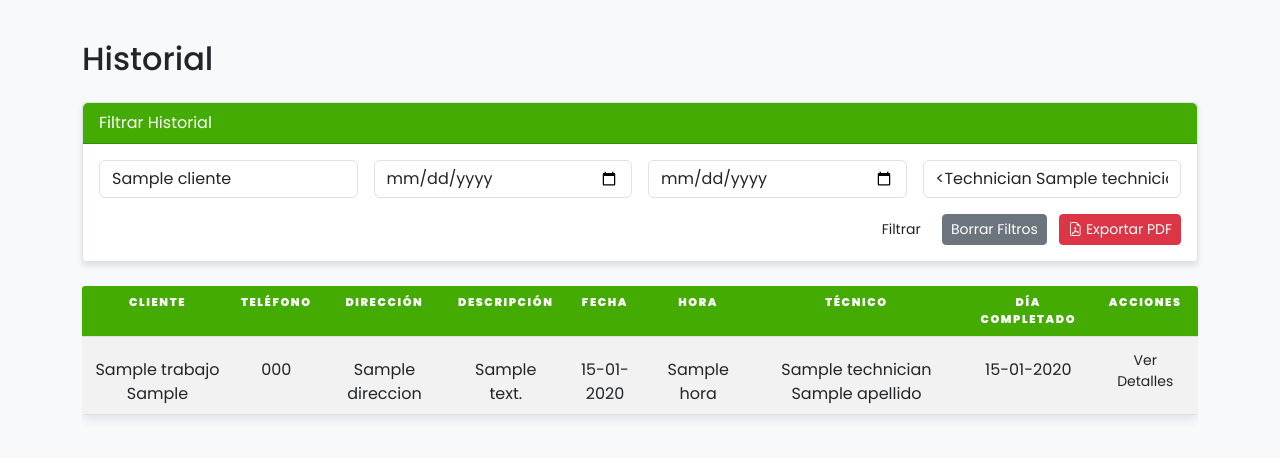
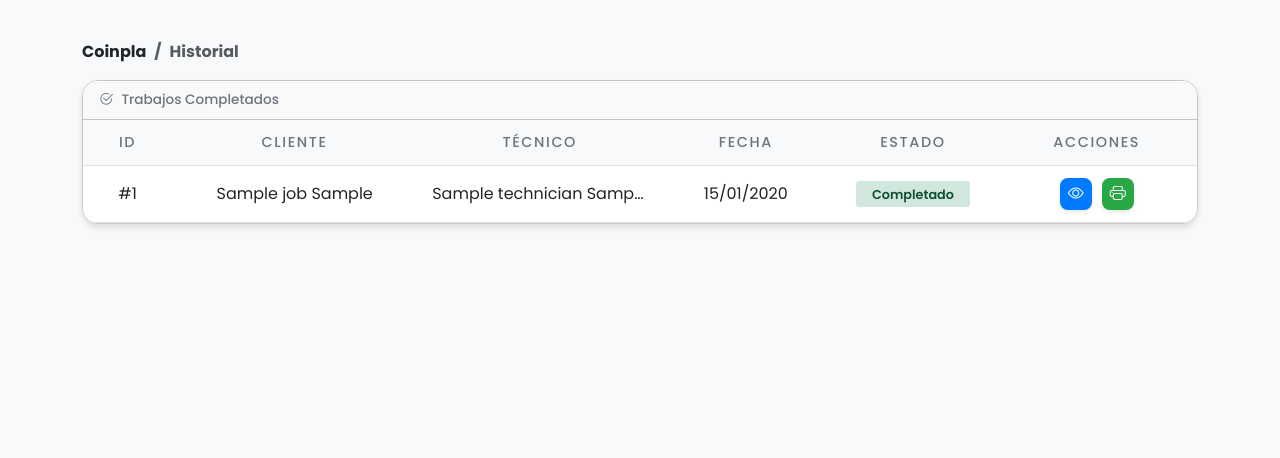
Before and after one commit to iiTzSenn/Coinpla__v1, a Flask app: template app/templates/historial.html in a window 1280 px wide. Shown: the top 458 px of the page. Run offline with Flask 3, Linux system fonts and the light colour scheme; tables that the repository leaves empty hold one stand-in row (values such as "Sample post"); the template is opened without the code that fills it: values that come from a table or form of the project are taken from there, most other values are stand-ins (such as "Sample title", 1, 10 or a date in 2020).

Commit message:
COINPLA (Historial actualizado)

```diff
--- a/app/templates/historial.html
+++ b/app/templates/historial.html
@@ -1,121 +1,273 @@
 {% extends 'base.html' %}
+{% block content %}
+<!-- Estilos personalizados para los botones -->
+<style>
+  .btn-action {
+    border-radius: 8px;
+    transition: all 0.3s ease;
+    width: 32px;
+    height: 32px;
+    display: flex;
+    align-items: center;
+    justify-content: center;
+    margin: 0 2px;
+    box-shadow: 0 2px 4px rgba(0,0,0,0.1);
+    border: none;
+  }
 
-{% block content %}
+  .btn-action:hover {
+    transform: translateY(-2px);
+    box-shadow: 0 4px 8px rgba(0,0,0,0.15);
+  }
+
+  .btn-success.btn-action {
+    background-color: #28a745;
+  }
+  .btn-success.btn-action:hover {
+    background-color: #218838;
+  }
+
+  .btn-danger.btn-action {
+    background-color: #dc3545;
+  }
+  .btn-danger.btn-action:hover {
+    background-color: #c82333;
+  }
+
+  .btn-warning.btn-action {
+    background-color: #ffc107;
+    color: #212529;
+  }
+  .btn-warning.btn-action:hover {
+    background-color: #e0a800;
+  }
+
+  .btn-primary.btn-action {
+    background-color: #007bff;
+  }
+  .btn-primary.btn-action:hover {
+    background-color: #0069d9;
+  }
+
+  .btn-secondary.btn-action {
+    background-color: #6c757d;
+  }
+  .btn-secondary.btn-action:hover {
+    background-color: #5a6268;
+  }
+
+  .btn-action i {
+    font-size: 1rem;
+  }
+
+  .action-buttons-container {
+    display: flex;
+    justify-content: center;
+    align-items: center;
+    gap: 6px;
+  }
+
+  .status {
+    display: inline-block;
+    padding: 5px 10px;
+    border-radius: 50px;
+    font-size: 0.8rem;
+    font-weight: 500;
+    text-align: center;
+    min-width: 100px;
+  }
+
+  .status-completed {
+    background-color: #d1e7dd;
+    color: #0f5132;
+  }
+
+  .status-pending {
+    background-color: #fff3cd;
+    color: #664d03;
+  }
+
+  .status-cancelled {
+    background-color: #f8d7da;
+    color: #842029;
+  }
+
+  .status-inprogress {
+    background-color: #cfe2ff;
+    color: #084298;
+  }
+
+  .custom-table {
+    width: 100%;
+    border-collapse: separate;
+    border-spacing: 0;
+    table-layout: fixed; /* Esto asegura que los anchos definidos se respeten */
+  }
+
+  .custom-table thead th {
+    background-color: #f8f9fa;
+    color: #6c757d;
+    padding: 12px 15px;
+    font-weight: 500;
+    font-size: 0.9rem;
+    text-align: left;
+    border-bottom: 1px solid #dee2e6;
+  }
+
+  .custom-table thead th:nth-child(1) { /* ID */
+    width: 8%;
+    text-align: center;
+  }
+
+  .custom-table thead th:nth-child(2) { /* Cliente */
+    width: 22%;
+    text-align: center;
+  }
+
+  .custom-table thead th:nth-child(3) { /* Técnico */
+    width: 22%;
+    text-align: center;
+  }
+
+  .custom-table thead th:nth-child(4) { /* Fecha */
+    width: 15%;
+    text-align: center;
+  }
+
+  .custom-table thead th:nth-child(5) { /* Estado */
+    width: 15%;
+    text-align: center;
+  }
+
+  .custom-table thead th:nth-child(6) { /* Acciones */
+    width: 18%;
+    text-align: center;
+  }
+
+  .custom-table tbody tr {
+    transition: all 0.3s ease;
+  }
+
+  .custom-table tbody tr:hover {
+    background-color: #f8f9fa;
+  }
+
+  .custom-table tbody td {
+    padding: 12px 15px;
+    vertical-align: middle;
+    border-bottom: 1px solid #dee2e6;
+    color: #212529;
+    white-space: nowrap;
+    overflow: hidden;
+    text-overflow: ellipsis;
+  }
+
+  /* Alineación de las celdas igual que sus encabezados */
+  .custom-table tbody td:nth-child(1) { /* ID */
+    text-align: center;
+  }
+
+  .custom-table tbody td:nth-child(2) { /* Cliente */
+    text-align: center;
+  }
+
+  .custom-table tbody td:nth-child(3) { /* Técnico */
+    text-align: center;
+  }
+
+  .custom-table tbody td:nth-child(4) { /* Fecha */
+    text-align: center;
+  }
+
+  .custom-table tbody td:nth-child(5) { /* Estado */
+    text-align: center;
+  }
+
+  .custom-table tbody td:nth-child(6) { /* Acciones */
+    text-align: center;
+  }
+</style>
+
 <div class="container mt-4">
-  <h2 class="mb-4">Historial</h2>
-
-  <!-- Caja de Filtro -->
-  <div class="card mb-4">
-    <div class="card-header" style="background-color: var(--header-bg); color: var(--button-text);">
-      Filtrar Historial
-    </div>
-    <div class="card-body">
-      <form class="row g-3" method="GET" action="{{ url_for('jobs.historial') }}">
-        <div class="col-md-3">
-          <input type="text" class="form-control" name="cliente" placeholder="Cliente" value="{{ cliente or '' }}">
-        </div>
-        <div class="col-md-3">
-          <input type="date" class="form-control" name="fecha_inicio" placeholder="Fecha Inicio" value="{{ fecha_inicio or '' }}">
-        </div>
-        <div class="col-md-3">
-          <input type="date" class="form-control" name="fecha_fin" placeholder="Fecha Fin" value="{{ fecha_fin or '' }}">
-        </div>
-        <div class="col-md-3">
-          <input type="text" class="form-control" name="tecnico" placeholder="Técnico" value="{{ tecnico or '' }}">
-        </div>
-        <div class="col-md-12 text-end">
-          <button type="submit" class="btn btn-third btn-sm">Filtrar</button>
-          <a href="{{ url_for('jobs.historial') }}" class="btn btn-secondary btn-sm ms-2">Borrar Filtros</a>
-          <a href="{{ url_for('export.exportar_pdf', cliente=cliente, fecha_inicio=fecha_inicio, fecha_fin=fecha_fin, tecnico=tecnico) }}" class="btn btn-danger btn-sm ms-2" target="_blank">
-            <i class="bi bi-file-earmark-pdf"></i> Exportar PDF
-          </a>
-        </div>
-      </form>
-    </div>
+  <!-- =========================================
+       RUTA DE LA PÁGINA
+       ========================================= -->
+  <div class="mb-3">
+    <nav aria-label="breadcrumb">
+      <ol class="breadcrumb">
+        <li class="breadcrumb-item" style="font-weight: bold;">Coinpla</li>
+        <li class="breadcrumb-item active" aria-current="page" style="font-weight: bold;">Historial</li>
+      </ol>
+    </nav>
   </div>
 
-  <!-- Tabla de Historial -->
-  <div class="table-responsive">
-    <table class="table table-striped table-hover">
-      <thead class="thead-dark">
+  <!-- Sección de historial de trabajos completados -->
+  <div class="mb-4">
+    <div class="card" style="border-radius: 1rem; border: 1px solid #cbc6c6; overflow: hidden;">
+      <div class="card-header d-flex align-items-center gap-2" style="background-color: #f9f9f9 !important; border-bottom: 1px solid #cbc6c6;">
+        <i class="bi bi-check2-circle" style="font-size: 0.9rem; color: #6c757d;"></i>
+        <span style="font-size: 0.85rem; color: #6c757d; font-weight: 500;">Trabajos Completados</span>
+      </div>
+      <div class="card-body p-0">
+        {% if all_jobs %}
+        <table class="custom-table">
+          <thead style="border-radius: 0 !important;">
             <tr>
-          <th>Cliente</th>
-          <th>Teléfono</th>
-          <th>Dirección</th>
-          <th>Descripción</th>
-          <th>Fecha</th>
-          <th>Hora</th>
-          <th>Técnico</th>
-          <th>Día Completado</th>
-          <th class="text-center">Acciones</th>
+              <th style="border-top-left-radius: 0; border-top-right-radius: 0;">ID</th>
+              <th style="border-radius: 0;">Cliente</th>
+              <th style="border-radius: 0;">Técnico</th>
+              <th style="border-radius: 0;">Fecha</th>
+              <th style="border-radius: 0;">Estado</th>
+              <th style="border-radius: 0;">Acciones</th>
             </tr>
           </thead>
           <tbody>
-        {% for trabajo in trabajos %}
+            {% for job in all_jobs %}
             <tr>
-          <td>{{ trabajo.nombre_cliente }} {% if trabajo.apellido_cliente %}{{ trabajo.apellido_cliente }}{% endif %}</td>
-          <td>{{ trabajo.telefono }}</td>
-          <td>{{ trabajo.direccion }}</td>
-          <td>{{ trabajo.descripcion }}</td>
-          <td>{{ trabajo.fecha.strftime('%d-%m-%Y') }}</td>
-          <td>{{ trabajo.hora }}</td>
+              <td>#{{ job.id }}</td>
+              <td>{{ job.nombre_cliente }} {{ job.apellido_cliente }}</td>
               <td>
-            {% if trabajo.technician %}
-              {{ trabajo.technician.nombre }} {% if trabajo.technician.apellido %}{{ trabajo.technician.apellido }}{% endif %}
+                {% if job.technician %}
+                  {{ job.technician.nombre }} {% if job.technician.apellido %}{{ job.technician.apellido }}{% endif %}
                 {% else %}
                   Sin asignar
                 {% endif %}
               </td>
-          <td>{{ trabajo.updated_at.strftime('%d-%m-%Y') }}</td>
-          <td class="text-center">
-            <button type="button" class="btn btn-third btn-sm ver-detalles"
-                data-nombre="{{ trabajo.nombre_cliente }}"
-                data-apellido="{{ trabajo.apellido_cliente }}"
-                data-telefono="{{ trabajo.telefono }}"
-                data-direccion="{{ trabajo.direccion }}"
-                data-descripcion="{{ trabajo.descripcion }}"
-                data-codigo_postal="{{ trabajo.codigo_postal }}"
-                data-duracion="{{ trabajo.duracion }}"
-                data-fecha="{{ trabajo.fecha.strftime('%d-%m-%Y') }}"
-                data-hora="{{ trabajo.hora }}"
-                data-tecnico="{% if trabajo.technician %}{{ trabajo.technician.nombre }} {% if trabajo.technician.apellido %}{{ trabajo.technician.apellido }}{% endif %}{% else %}Sin asignar{% endif %}"
-                data-dia-completado="{{ trabajo.updated_at.strftime('%d-%m-%Y') }}">
-                Ver Detalles
+              <td>{{ job.fecha.strftime('%d/%m/%Y') }}</td>
+              <td>
+                <p class="status status-completed">Completado</p>
+              </td>
+              <td>
+                <div class="action-buttons-container">
+                  <button class="btn btn-primary btn-action" data-bs-toggle="tooltip" data-bs-placement="top" title="Ver detalles">
+                    <i class="bi bi-eye"></i>
                   </button>
+                  <button class="btn btn-success btn-action" data-bs-toggle="tooltip" data-bs-placement="top" title="Imprimir reporte">
+                    <i class="bi bi-printer"></i>
+                  </button>
+                </div>
               </td>
             </tr>
             {% endfor %}
           </tbody>
         </table>
+        {% else %}
+        <div class="alert alert-info text-center m-3">
+          <i class="bi bi-info-circle"></i> No hay trabajos completados en el historial.
         </div>
-</div>
-
-<!-- Modal para ver detalles del trabajo completado -->
-<div class="modal fade" id="detalleTrabajoModal" tabindex="-1" aria-labelledby="detalleTrabajoModalLabel" aria-hidden="true">
-  <div class="modal-dialog modal-dialog-centered modal-lg">
-    <div class="modal-content modal-rectangular">
-      <div class="modal-header text-center">
-        <h5 class="modal-title w-100" id="detalleTrabajoModalLabel">Detalles del Trabajo</h5>
-        <button type="button" class="btn-close" data-bs-dismiss="modal" aria-label="Cerrar"></button>
-      </div>
-      <div class="modal-body">
-        <ul class="list-group list-group-flush">
-          <li class="list-group-item"><strong>Cliente:</strong> <span id="detalleCliente"></span></li>
-          <li class="list-group-item"><strong>Teléfono:</strong> <span id="detalleTelefono"></span></li>
-          <li class="list-group-item"><strong>Dirección:</strong> <span id="detalleDireccion"></span></li>
-          <li class="list-group-item"><strong>Descripción:</strong> <span id="detalleDescripcion"></span></li>
-          <li class="list-group-item"><strong>Código Postal:</strong> <span id="detalleCodigoPostal"></span></li>
-          <li class="list-group-item"><strong>Duración:</strong> <span id="detalleDuracion"></span></li>
-          <li class="list-group-item"><strong>Fecha:</strong> <span id="detalleFecha"></span></li>
-          <li class="list-group-item"><strong>Hora:</strong> <span id="detalleHora"></span></li>
-          <li class="list-group-item"><strong>Técnico:</strong> <span id="detalleTecnico"></span></li>
-          <li class="list-group-item"><strong>Día Completado:</strong> <span id="detalleDiaCompletado"></span></li>
-        </ul>
-      </div>
-      <div class="modal-footer justify-content-center">
-        <button type="button" class="btn btn-secondary btn-modal-close" data-bs-dismiss="modal">Cerrar</button>
+        {% endif %}
       </div>
     </div>
   </div>
 </div>
+
+<!-- Script para activar tooltips de Bootstrap -->
+<script>
+  document.addEventListener('DOMContentLoaded', function() {
+    var tooltipTriggerList = [].slice.call(document.querySelectorAll('[data-bs-toggle="tooltip"]'));
+    var tooltipList = tooltipTriggerList.map(function (tooltipTriggerEl) {
+      return new bootstrap.Tooltip(tooltipTriggerEl);
+    });
+  });
+</script>
 {% endblock %}
```
Also changed, not shown: app/routes/jobs.py (+8 -37 lines). Lines whose indentation alone changed are shown as unchanged.
